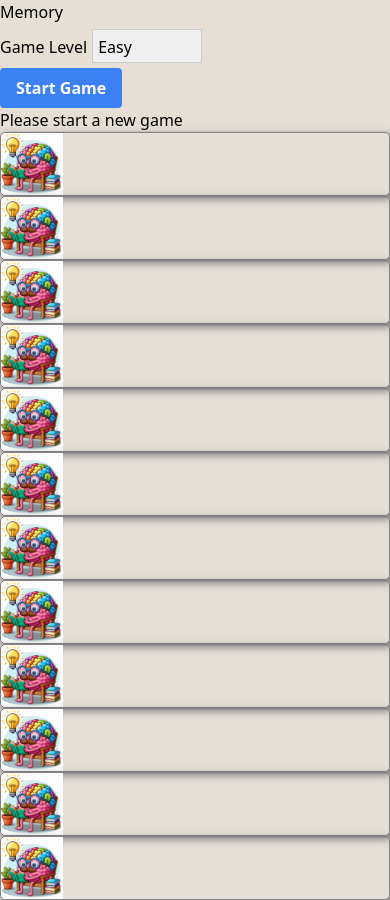
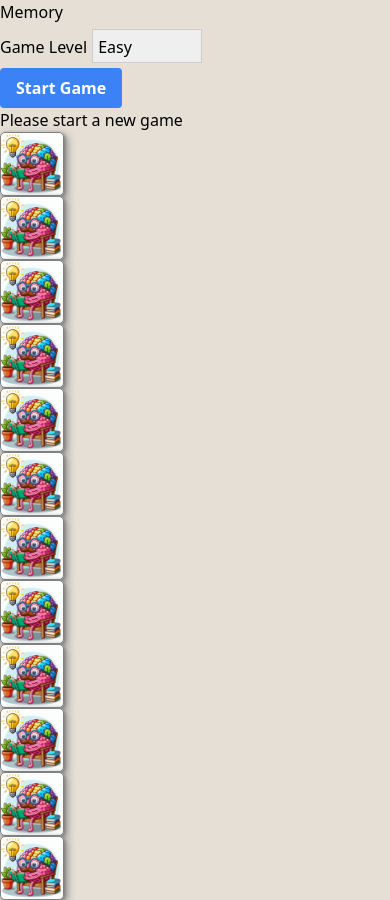
Before and after one commit to DutchRican/memory, a Vue app: page / in a window 390 px wide. Built offline with nearby package versions, Linux system fonts and the light colour scheme.

Commit message:
missed styling for flipped card

```diff
--- a/src/components/memoryCard.vue
+++ b/src/components/memoryCard.vue
@@ -64,14 +64,18 @@ const { card, isFlipped } = defineProps({
 
 .card-back,
 .card-back {
-	@apply min-h-28 min-w-28;
+	@apply h-28 w-28;
 }
 
 @media screen and (max-width: 800px) {
 
 	.card-back,
-	.card-back {
-		@apply min-h-16 min-w-16;
+	.card-front {
+		@apply h-16 w-16;
+	}
+
+	.card-front {
+		@apply text-5xl;
 	}
 }
 </style>
```
